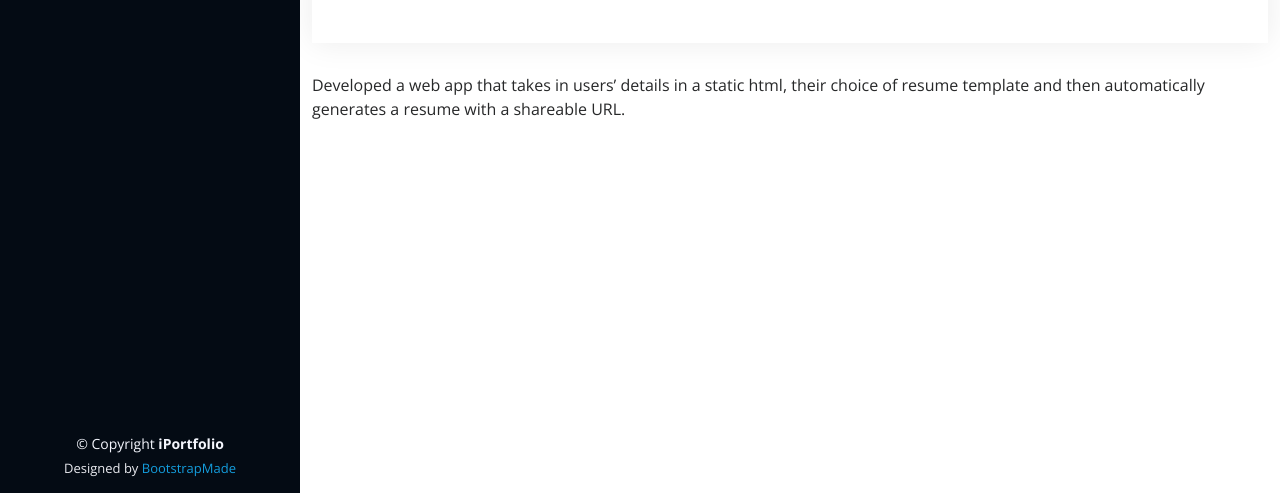
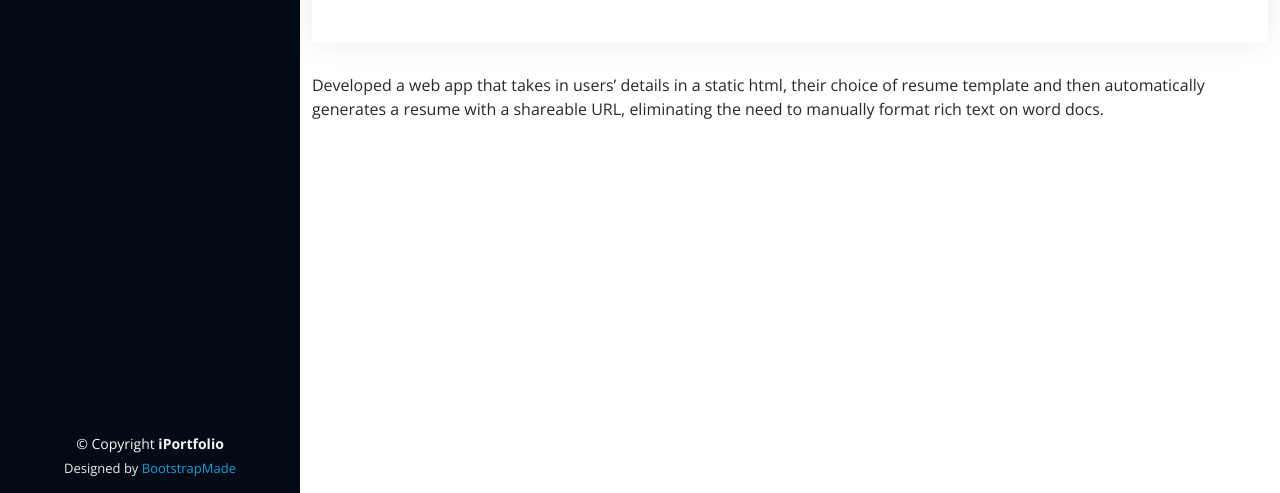
Before and after one commit to whoisdeepak/whoisdeepak.github.io, a plain HTML site: page portfolio-details2.html in a window 1280 px wide. Shown: the part 307-800 px from the top of the page. Drawn offline with nearby package versions, Linux system fonts and the light colour scheme.

Commit message:
Update portfolio-details2.html

```diff
--- a/portfolio-details2.html
+++ b/portfolio-details2.html
@@ -90,7 +90,7 @@
             <div class="portfolio-description">
               <p>
                 Developed a web app that takes in users’ details in a static html, their choice of resume template and then automatically
-				generates a resume with a shareable URL.
+				generates a resume with a shareable URL, eliminating the need to manually format rich text on word docs.
               </p>
             </div>
 
```
